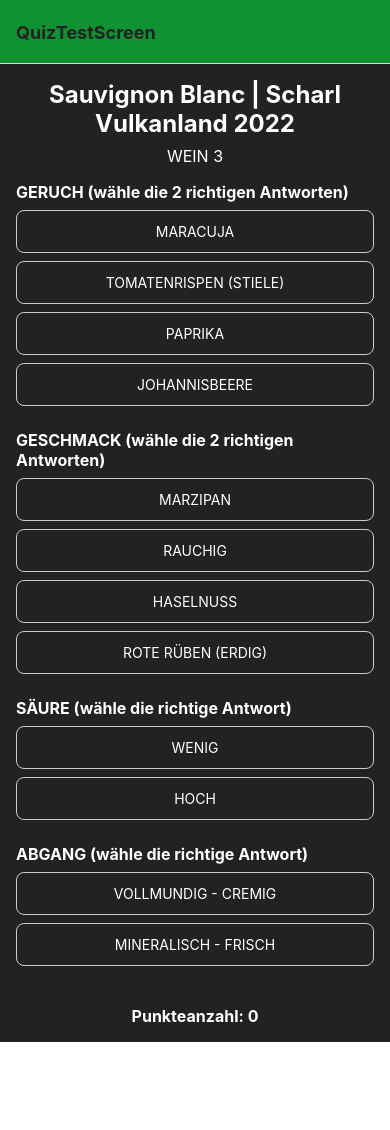
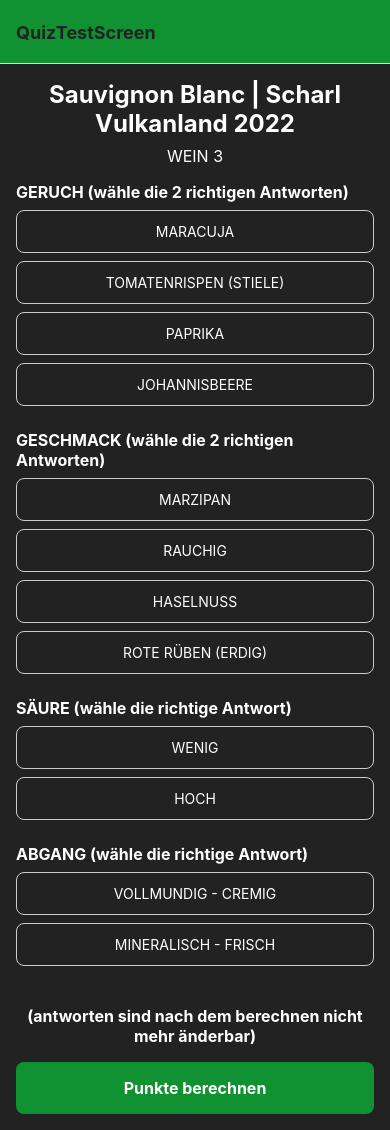
Before and after one commit to 13nico01/DA-VinoVenture, a React Native app in the folder vinoventure_mobile/: screen /QuizTestScreen in a window 390 px wide. Before the commit the page ends 1042 px from the top, so only its background shows below. Built offline with nearby package versions, Linux system fonts and the light colour scheme.

Commit message:
butten zum berechnen der Punkte hinzugefügt(antworten danach nicht mehr änderbar)

```diff
--- a/vinoventure_mobile/Frontend/MainComponents/QuizTestScreen.jsx
+++ b/vinoventure_mobile/Frontend/MainComponents/QuizTestScreen.jsx
@@ -1,5 +1,5 @@
 import React, { useState } from 'react';
-import {View, Text, TouchableOpacity, StyleSheet, ScrollView} from 'react-native';
+import { View, Text, TouchableOpacity, StyleSheet, ScrollView } from 'react-native';
 
 const QuizTestScreen = () => {
     const [selectedAnswers, setSelectedAnswers] = useState({
@@ -9,7 +9,12 @@ const QuizTestScreen = () => {
         finish: ''
     });
 
+    const [showPoints, setShowPoints] = useState(false);
+    const [points, setPoints] = useState(0);
+
     const toggleAnswer = (category, answer) => {
+        if (showPoints) return; // Blockiert Änderungen nach Punkteberechnung
+
         setSelectedAnswers(prev => {
             if (category === 'smell' || category === 'taste') {
                 const currentAnswers = prev[category];
@@ -30,6 +35,38 @@ const QuizTestScreen = () => {
             }
             return prev;
         });
+    };
+
+    const calculatePoints = (answers) => {
+        const correctAnswers = {
+            smell: ['MARACUJA', 'JOHANNISBEERE'],
+            taste: ['MARZIPAN', 'HASELNUSS'],
+            acidity: 'HOCH',
+            finish: 'MINERALISCH - FRISCH'
+        };
+
+        let points = 0;
+
+        if (JSON.stringify(answers.smell.sort()) === JSON.stringify(correctAnswers.smell.sort())) {
+            points += 2;
+        }
+        if (JSON.stringify(answers.taste.sort()) === JSON.stringify(correctAnswers.taste.sort())) {
+            points += 2;
+        }
+        if (answers.acidity === correctAnswers.acidity) {
+            points += 1;
+        }
+        if (answers.finish === correctAnswers.finish) {
+            points += 1;
+        }
+
+        return points;
+    };
+
+    const handleCalculatePoints = () => {
+        const calculatedPoints = calculatePoints(selectedAnswers);
+        setPoints(calculatedPoints);
+        setShowPoints(true); // Sperrt Änderungen
     };
 
     const renderOption = (category, answer) => (
@@ -75,37 +112,18 @@ const QuizTestScreen = () => {
                 <Text style={styles.sectionTitle}>ABGANG (wähle die richtige Antwort)</Text>
                 {['VOLLMUNDIG - CREMIG', 'MINERALISCH - FRISCH'].map(answer => renderOption('finish', answer))}
             </View>
+            <View>
+                <Text style={styles.footer}>(antworten sind nach dem berechnen nicht mehr änderbar)</Text>
 
-            <Text style={styles.footer}>Punkteanzahl: {calculatePoints(selectedAnswers)}</Text>
+                <TouchableOpacity style={styles.calculateButton} onPress={handleCalculatePoints}>
+                    <Text style={styles.calculateButtonText}>Punkte berechnen</Text>
+                </TouchableOpacity>
+                {showPoints && (
+                    <Text style={styles.footer}>Punkteanzahl: {points}</Text>
+                )}
+            </View>
         </ScrollView>
     );
-};
-
-const calculatePoints = (answers) => {
-    // Dummy logic for points calculation
-    const correctAnswers = {
-        smell: ['MARACUJA', 'JOHANNISBEERE'],
-        taste: ['MARZIPAN', 'HASELNUSS'],
-        acidity: 'HOCH',
-        finish: 'MINERALISCH - FRISCH'
-    };
-
-    let points = 0;
-
-    if (JSON.stringify(answers.smell.sort()) === JSON.stringify(correctAnswers.smell.sort())) {
-        points += 2;
-    }
-    if (JSON.stringify(answers.taste.sort()) === JSON.stringify(correctAnswers.taste.sort())) {
-        points += 2;
-    }
-    if (answers.acidity === correctAnswers.acidity) {
-        points += 1;
-    }
-    if (answers.finish === correctAnswers.finish) {
-        points += 1;
-    }
-
-    return points;
 };
 
 const styles = StyleSheet.create({
@@ -152,6 +170,18 @@ const styles = StyleSheet.create({
         color: '#fff',
         fontSize: 14
     },
+    calculateButton: {
+        backgroundColor: '#109132',
+        padding: 16,
+        borderRadius: 8,
+        alignItems: 'center',
+        marginTop: 16,
+    },
+    calculateButtonText: {
+        color: '#fff',
+        fontSize: 16,
+        fontWeight: 'bold',
+    },
     footer: {
         fontSize: 16,
         fontWeight: 'bold',
```
